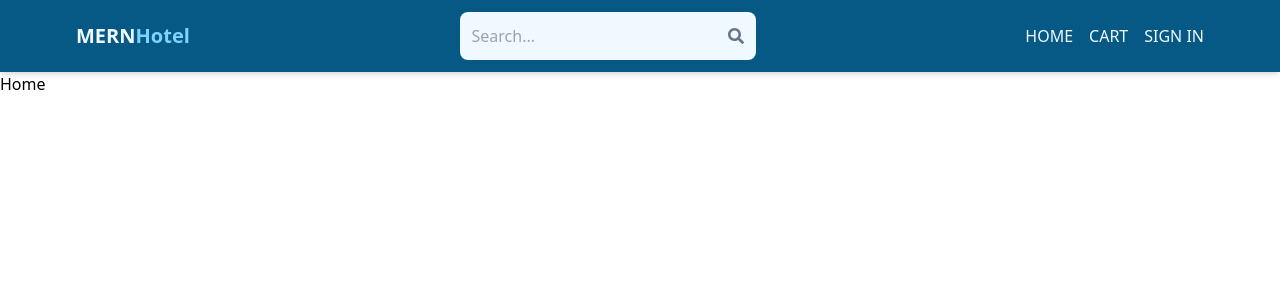
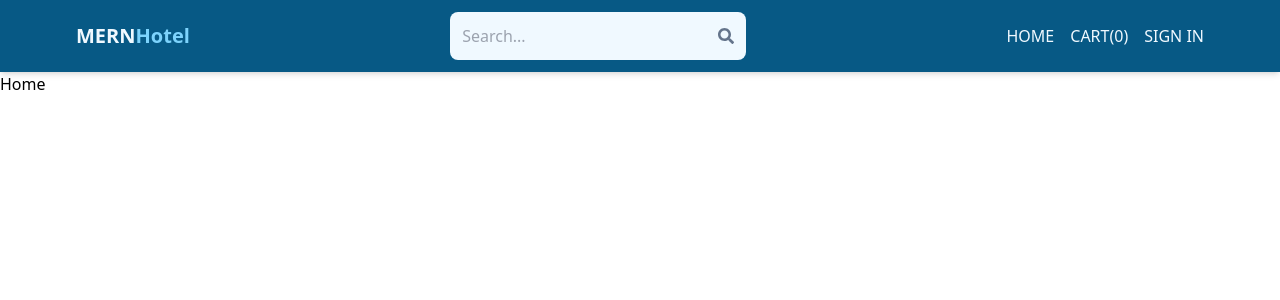
Before and after one commit to huanchin/MERN-Hotel, a React (Vite) app in the folder client/: page / in a window 1280 px wide. Shown: the top 300 px of the page. Built offline with nearby package versions, Linux system fonts and the light colour scheme; no server answers.

Commit message:
navbar shows numbers of items

```diff
--- a/client/src/components/Header.jsx
+++ b/client/src/components/Header.jsx
@@ -1,8 +1,11 @@
+import { useContext } from "react";
 import { FaSearch } from "react-icons/fa";
 import { Link } from "react-router-dom";
 import { useSelector } from "react-redux";
+import { CartContext } from "../CartContext";
 
 function Header() {
+  const cart = useContext(CartContext);
   const { currentUser } = useSelector((state) => state.user);
 
   return (
@@ -30,7 +33,7 @@ function Header() {
           </Link>
           <Link to="/cart">
             <li className="hidden sm:inline text-sky-50 hover:underline">
-              CART
+              CART({cart.items.reduce((acc, cur) => acc + cur.quantity, 0)})
             </li>
           </Link>
           <Link to="/profile">
```
